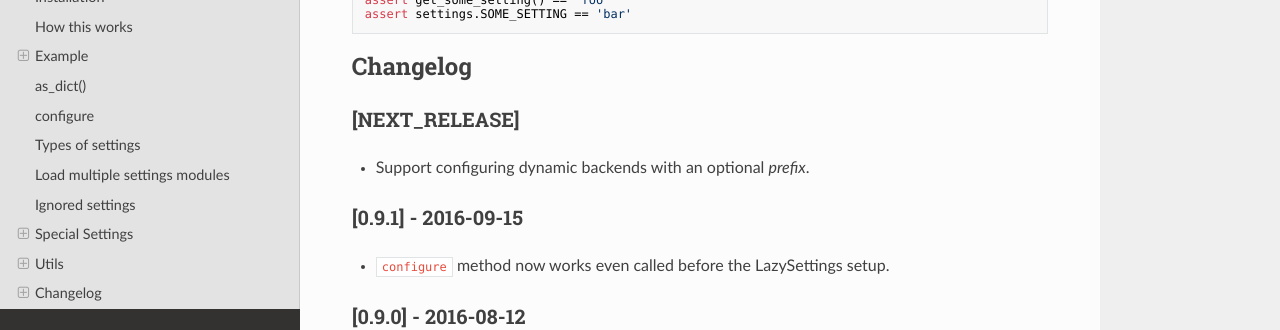
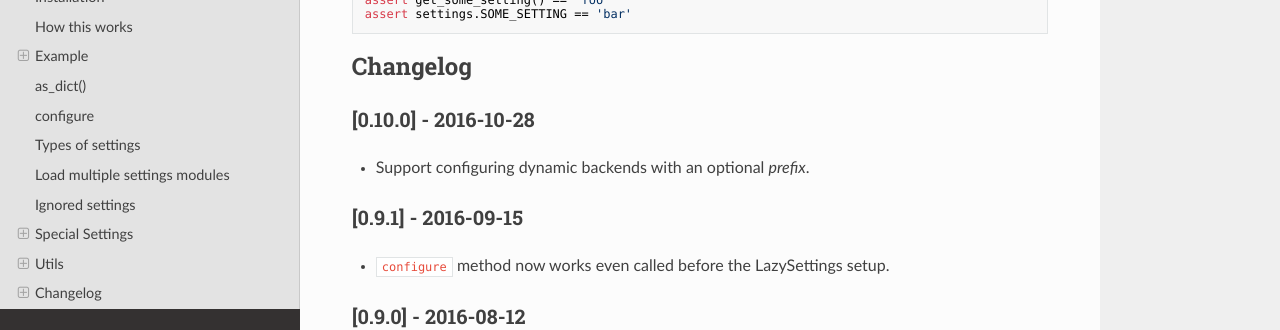
Before and after one commit to drgarcia1986/simple-settings, an MkDocs documentation site: the page built from docs/index.md, in a window 1280 px wide and 900 px high, scrolled down 6698 px. Shown: the part 154-484 px from the top of the window. Built offline with MkDocs 1.6.1, drawn with Linux system fonts in a browser that asks for light colours; nearby versions of some CDN libraries; old or Windows-style settings are respelled for this version of MkDocs.

Commit message:
Bump version: 0.9.1 → 0.10.0

```diff
--- a/docs/index.md
+++ b/docs/index.md
@@ -286,7 +286,7 @@ assert settings.SOME_SETTING == 'bar'
 
 ## Changelog
 
-### [NEXT_RELEASE]
+### [0.10.0] - 2016-10-28
 * Support configuring dynamic backends with an optional _prefix_.
 
 ### [0.9.1] - 2016-09-15
--- a/setup.py
+++ b/setup.py
@@ -34,7 +34,7 @@ download_url = 'https://github.com/drgarcia1986/simple-settings/tarball/master'
 
 setup(
     name='simple-settings',
-    version='0.9.1',
+    version='0.10.0',
     install_requires=[],
     url='https://github.com/drgarcia1986/simple-settings',
     author='Diego Garcia',
```
Also changed, not shown: .bumpversion.cfg.
